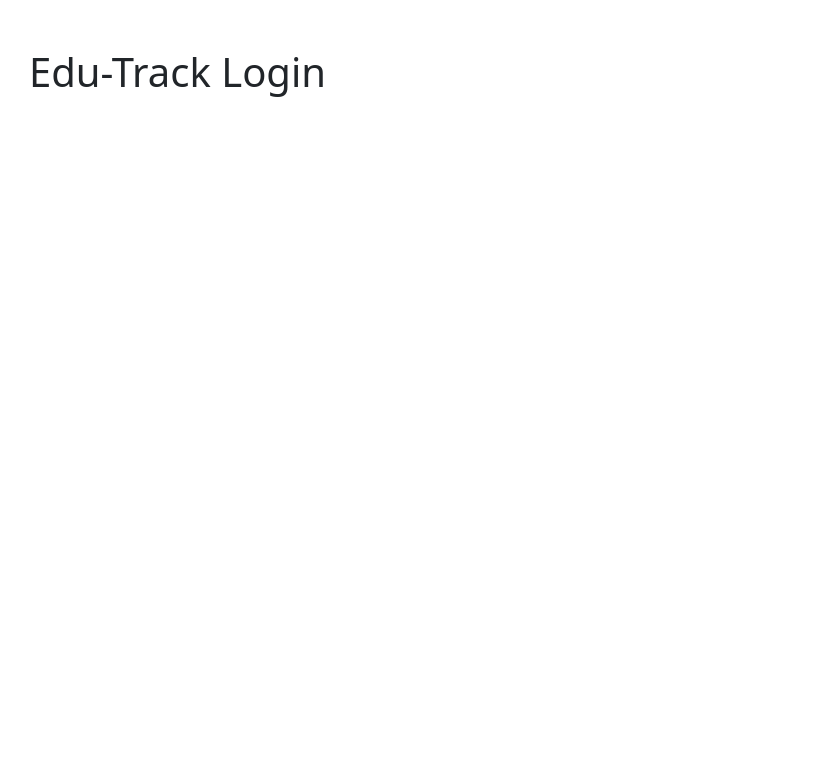
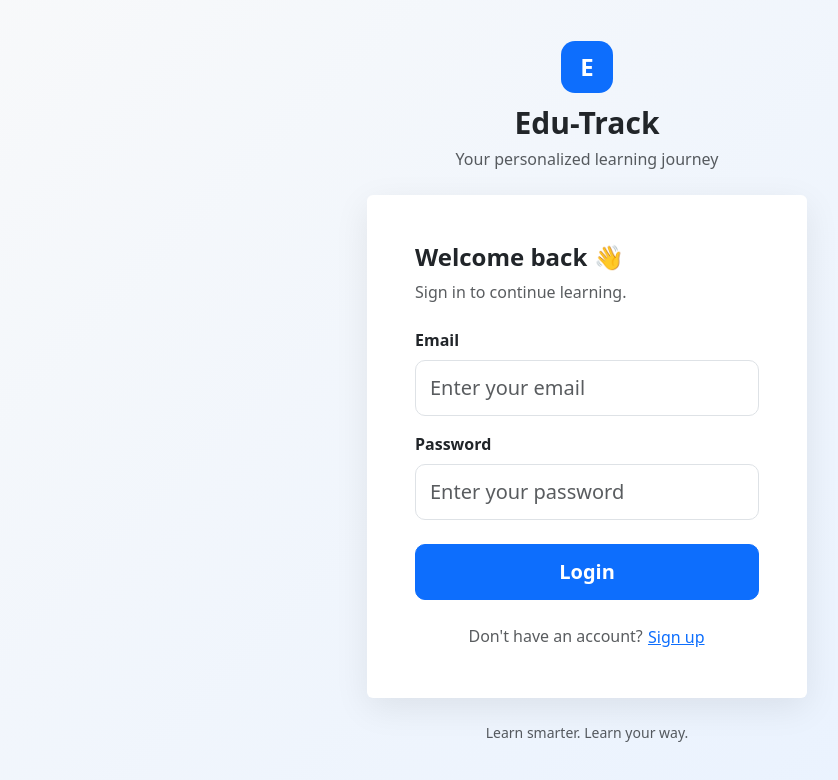
Before and after one commit to Shreeman-Gurram/Edu-Track, a React (Vite) app in the folder client/: page / in a window 1280 px wide. Shown: the top 780 px of the page, without its empty margins (53-891 px from the left). Built offline with nearby package versions, Linux system fonts and the light colour scheme.

Commit message:
feat: build login interface

```diff
--- a/client/src/index.css
+++ b/client/src/index.css
@@ -47,3 +47,70 @@ body {
   }
 
 }
+/* =========================
+   LOGIN PAGE
+   ========================= */
+
+.login-page {
+  min-height: 100vh;
+  display: flex;
+  align-items: center;
+  justify-content: center;
+  padding: 40px 20px;
+  background: linear-gradient(
+    135deg,
+    #f8f9fa 0%,
+    #e7f1ff 100%
+  );
+}
+
+.login-container {
+  width: 100%;
+  max-width: 440px;
+}
+
+.brand-logo {
+  width: 52px;
+  height: 52px;
+  margin: 0 auto 12px;
+  display: flex;
+  align-items: center;
+  justify-content: center;
+  border-radius: 14px;
+  background-color: #0d6efd;
+  color: white;
+  font-size: 24px;
+  font-weight: 700;
+}
+
+.brand-title {
+  font-size: 30px;
+  font-weight: 700;
+  margin-bottom: 6px;
+}
+
+.login-card {
+  border-radius: 16px;
+  box-shadow: 0 10px 35px rgba(0, 0, 0, 0.08);
+}
+
+.login-heading {
+  font-size: 24px;
+  font-weight: 700;
+}
+
+.login-card .form-control {
+  border-radius: 10px;
+  padding: 12px 14px;
+}
+
+.login-card .form-control:focus {
+  border-color: #0d6efd;
+  box-shadow: 0 0 0 0.2rem rgba(13, 110, 253, 0.1);
+}
+
+.login-card .btn-primary {
+  border-radius: 10px;
+  font-weight: 600;
+  padding: 12px;
+}
--- a/client/src/pages/Login.jsx
+++ b/client/src/pages/Login.jsx
@@ -1,7 +1,149 @@
+import { useState } from 'react'
+import { useNavigate } from 'react-router-dom'
+
 function Login() {
+  const navigate = useNavigate()
+
+  const [email, setEmail] = useState('')
+  const [password, setPassword] = useState('')
+  const [error, setError] = useState('')
+
+  const handleSubmit = (e) => {
+    e.preventDefault()
+
+    if (!email || !password) {
+      setError('Please enter your email and password.')
+      return
+    }
+
+    setError('')
+
+    // Temporary frontend navigation.
+    // Backend authentication will be connected later.
+    navigate('/dashboard')
+  }
+
   return (
-    <div className="container mt-5">
-      <h1>Edu-Track Login</h1>
+    <div className="login-page">
+
+      <div className="login-container">
+
+        {/* Brand */}
+        <div className="text-center mb-4">
+
+          <div className="brand-logo">
+            E
+          </div>
+
+          <h1 className="brand-title">
+            Edu-Track
+          </h1>
+
+          <p className="text-muted">
+            Your personalized learning journey
+          </p>
+
+        </div>
+
+        {/* Login Card */}
+        <div className="card login-card border-0">
+
+          <div className="card-body p-4 p-md-5">
+
+            <h2 className="login-heading">
+              Welcome back 👋
+            </h2>
+
+            <p className="text-muted mb-4">
+              Sign in to continue learning.
+            </p>
+
+            <form onSubmit={handleSubmit}>
+
+              {/* Email */}
+              <div className="mb-3">
+
+                <label
+                  htmlFor="email"
+                  className="form-label fw-semibold"
+                >
+                  Email
+                </label>
+
+                <input
+                  type="email"
+                  id="email"
+                  className="form-control form-control-lg"
+                  placeholder="Enter your email"
+                  value={email}
+                  onChange={(e) => setEmail(e.target.value)}
+                />
+
+              </div>
+
+              {/* Password */}
+              <div className="mb-3">
+
+                <label
+                  htmlFor="password"
+                  className="form-label fw-semibold"
+                >
+                  Password
+                </label>
+
+                <input
+                  type="password"
+                  id="password"
+                  className="form-control form-control-lg"
+                  placeholder="Enter your password"
+                  value={password}
+                  onChange={(e) => setPassword(e.target.value)}
+                />
+
+              </div>
+
+              {/* Error */}
+              {error && (
+                <div className="alert alert-danger py-2">
+                  {error}
+                </div>
+              )}
+
+              {/* Login */}
+              <button
+                type="submit"
+                className="btn btn-primary btn-lg w-100 mt-2"
+              >
+                Login
+              </button>
+
+            </form>
+
+            <div className="text-center mt-4">
+
+              <span className="text-muted">
+                Don't have an account?
+              </span>{' '}
+
+              <button
+                type="button"
+                className="btn btn-link p-0"
+              >
+                Sign up
+              </button>
+
+            </div>
+
+          </div>
+
+        </div>
+
+        <p className="text-center text-muted small mt-4">
+          Learn smarter. Learn your way.
+        </p>
+
+      </div>
+
     </div>
   )
 }
```
